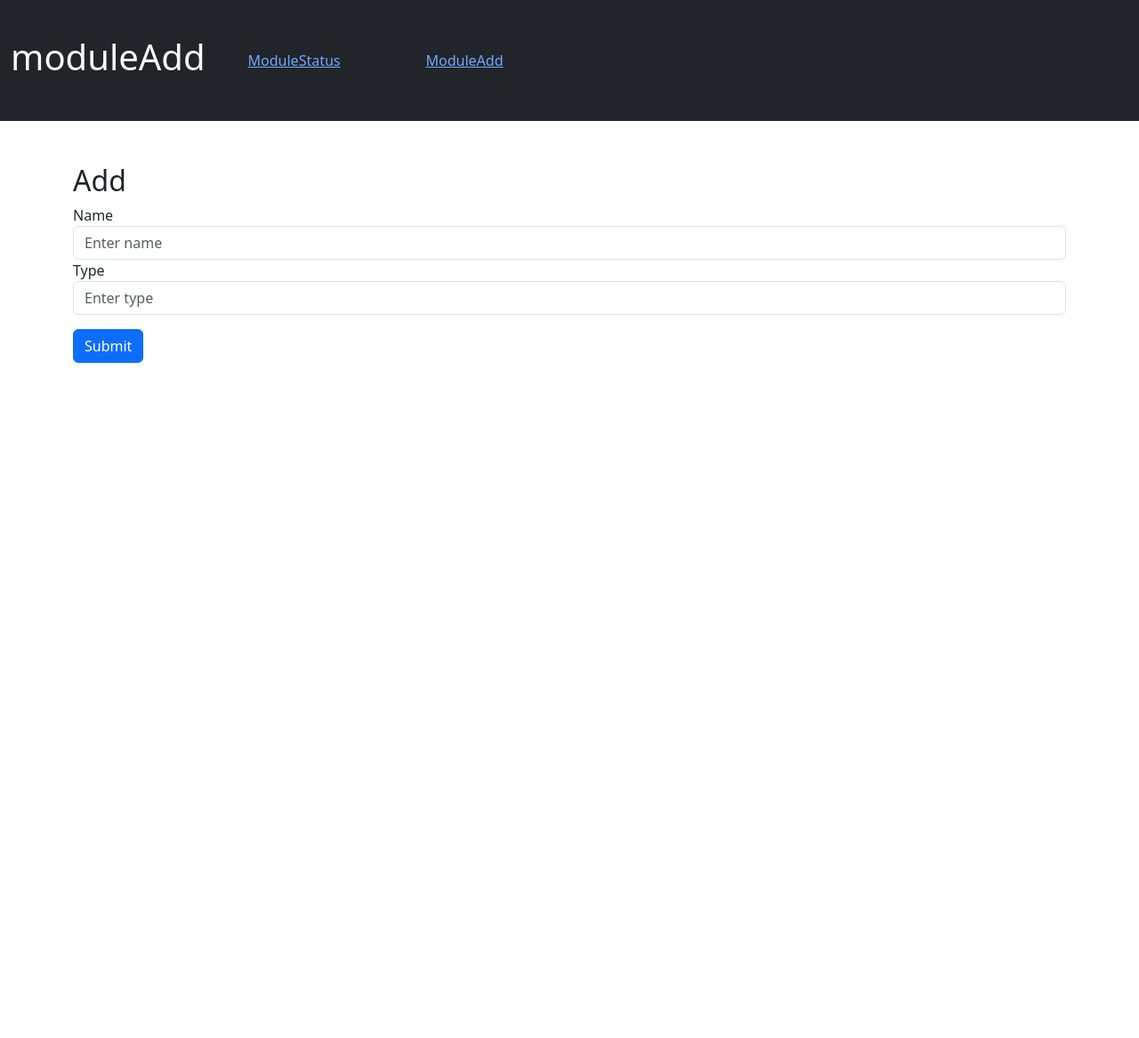
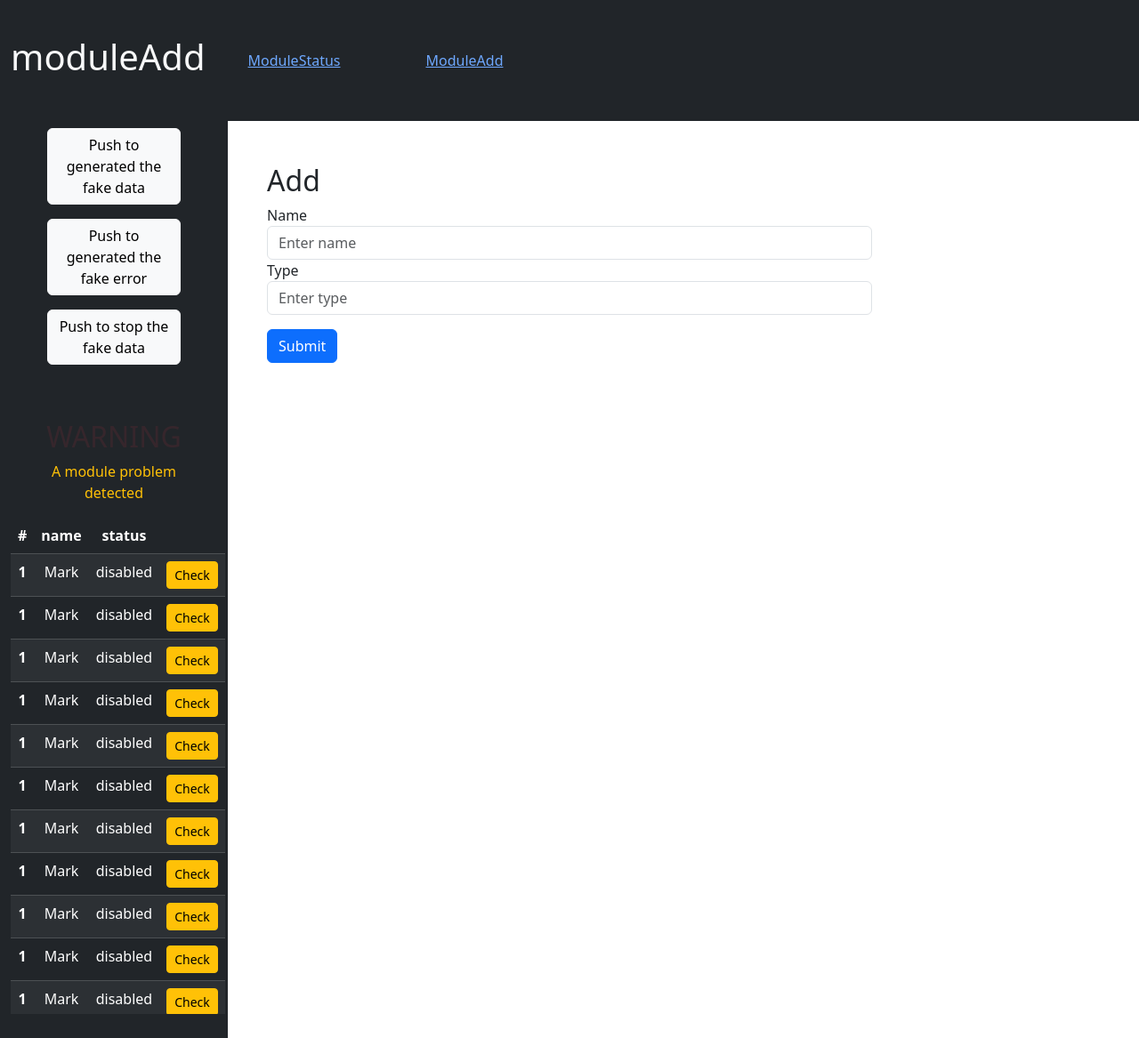
Before and after one commit to evan-azemard/moduleApp, a PHP site: page / in a window 1280 px wide. Shown: the whole page at 89% size. Run offline with PHP 8.4, Linux system fonts and the light colour scheme.

Commit message:
add viewError, add PDO DB, add Datas Form to DB

```diff
--- a/assets/css/style.css
+++ b/assets/css/style.css
@@ -0,0 +1,37 @@
+nav{
+    z-index: 1;
+}
+
+.dashboard{
+    position: fixed;
+    height: 100%;
+    width: 20%;
+    display: flex;
+    flex-direction: column;
+    top: 0;
+}
+
+.contentError{
+    z-index: -1;
+}
+main{
+    width: 55% !important;
+}
+
+
+
+
+/*Animation error*/
+
+@keyframes blink {
+   from,to {
+        opacity: 1;
+    }
+    50% {
+        opacity: 0;
+    }
+}
+
+.blink {
+    animation: blink 2s infinite;
+}
--- a/composer.json
+++ b/composer.json
@@ -11,5 +11,8 @@
             "email": "evan-azemard@laplateforme.io"
         }
     ],
-    "require": {}
+    "require": {
+        "szymach/c-pchart": "^3.0",
+        "phplot/phplot": "^8.0"
+    }
 }
--- /dev/null
+++ b/controller/Bdd.php
@@ -0,0 +1,24 @@
+<?php
+// Connect my db by PDO and use the query here (for simplicity)
+
+class Bdd
+{
+    private $pdo;
+
+    public function __construct(){
+
+        try {
+            return $this->pdo = new PDO('mysql:host=localhost;dbname=moduleapp;charset=utf8', 'root', '');
+        }catch (Exception $e){
+            die($e);
+        }
+    }
+
+    protected function insertData($name, $type){
+        $sql = "INSERT INTO modules (name, type) VALUES (:name, :type)";
+        $stmt = $this->pdo->prepare($sql);
+        $stmt->bindParam(':name', $name);
+        $stmt->bindParam(':type', $type);
+        $stmt->execute();
+    }
+}
--- a/controller/ModuleAdd.php
+++ b/controller/ModuleAdd.php
@@ -1,5 +1,9 @@
 <?php
+//Add a module to my bdd
+include 'Bdd.php';
 
-class ModuleAdd{
-
+class ModuleAdd extends Bdd{
+    public static function addModule($name,$type){
+        (new Bdd)->insertData($name,$type);
+    }
 }
--- a/index.php
+++ b/index.php
@@ -1,8 +1,10 @@
 <?php
 //Return name of the page
+
 include './controller/Rooter.php';
 $page = isset($_GET['page']) ? $_GET['page'] : 'moduleAdd';
-$nameView  = Rooter::route($page);
+$nameView = Rooter::route($page);
+
 ?>
 <!doctype html>
 <html lang="fr">
@@ -12,10 +14,10 @@
           content="width=device-width, user-scalable=no, initial-scale=1.0, maximum-scale=1.0, minimum-scale=1.0">
     <meta http-equiv="X-UA-Compatible" content="ie=edge">
     <title>Document</title>
-    <link rel="stylesheet" href="assets/css/style.css">
     <script type="module" src="assets/js/App.js"></script>
     <link href="https://cdn.jsdelivr.net/npm/bootstrap@5.3.3/dist/css/bootstrap.min.css" rel="stylesheet" integrity="sha384-QWTKZyjpPEjISv5WaRU9OFeRpok6YctnYmDr5pNlyT2bRjXh0JMhjY6hW+ALEwIH" crossorigin="anonymous">
     <script src="https://cdn.jsdelivr.net/npm/bootstrap@5.3.3/dist/js/bootstrap.bundle.min.js" integrity="sha384-YvpcrYf0tY3lHB60NNkmXc5s9fDVZLESaAA55NDzOxhy9GkcIdslK1eN7N6jIeHz" crossorigin="anonymous"></script>
+    <link rel="stylesheet" href="assets/css/style.css">
 </head>
 <header>
     <nav class="navbar navbar-expand-lg bg-dark text-light" data-bs-theme="dark">
@@ -47,5 +49,140 @@
 <main class="container mt-5">
     <?php include $nameView ?>
 </main>
+<div class="dashboard bg-dark container d-flex flex-column justify-content-center pt-5">
+    <div class="row h-25 mt-5 pt-5">
+        <div class="row mx-auto">
+            <div class="col-9 mx-auto mt-5">
+                <button class="btn btn-light" id="startFixtures">Push to generated the fake data</button>
+            </div>
+        </div>
+        <div class="row mt-3 mx-auto">
+            <div class="col-9 mx-auto">
+                <button class="btn btn-light" id="errorFixtures">Push to generated the fake error</button>
+            </div>
+        </div>
+        <div class="row mt-3 mx-auto">
+            <div class="col-9 mx-auto">
+                <button class="btn btn-light" id="endFixtures">Push to stop the fake data</button>
+            </div>
+        </div>
+    </div>
+        <div class="h-75 pt-5 mt-5 row d-block pb-5 contentError">
+            <div class="row mx-auto text-center text-danger mt-5">
+                <h2 class="blink">WARNING</h2>
+            </div>
+            <div class="row text-warning text-center mx-auto"><p>A module problem detected</p></div>
+            <div class="row text-center mx-auto overflow-scroll h-75">
+                <table class="table table-striped table-dark">
+                    <thead>
+                    <tr>
+                        <th scope="col">#</th>
+                        <th scope="col">name</th>
+                        <th scope="col">status</th>
+                        <th scope="col"></th>
+                    </tr>
+                    </thead>
+                    <tbody>
+                    <tr>
+                        <th scope="row">1</th>
+                        <td>Mark</td>
+                        <td>disabled</td>
+                        <td>
+                            <button class="btn btn-warning btn-sm">Check</button>
+                        </td>
+                    </tr>
+                    <tr>
+                        <th scope="row">1</th>
+                        <td>Mark</td>
+                        <td>disabled</td>
+                        <td>
+                            <button class="btn btn-warning btn-sm">Check</button>
+                        </td>
+                    </tr><tr>
+                        <th scope="row">1</th>
+                        <td>Mark</td>
+                        <td>disabled</td>
+                        <td>
+                            <button class="btn btn-warning btn-sm">Check</button>
+                        </td>
+                    </tr><tr>
+                        <th scope="row">1</th>
+                        <td>Mark</td>
+                        <td>disabled</td>
+                        <td>
+                            <button class="btn btn-warning btn-sm">Check</button>
+                        </td>
+                    </tr><tr>
+                        <th scope="row">1</th>
+                        <td>Mark</td>
+                        <td>disabled</td>
+                        <td>
+                            <button class="btn btn-warning btn-sm">Check</button>
+                        </td>
+                    </tr>
+                    <tr>
+                        <th scope="row">1</th>
+                        <td>Mark</td>
+                        <td>disabled</td>
+                        <td>
+                            <button class="btn btn-warning btn-sm">Check</button>
+                        </td>
+                    </tr>
+                    <tr>
+                        <th scope="row">1</th>
+                        <td>Mark</td>
+                        <td>disabled</td>
+                        <td>
+                            <button class="btn btn-warning btn-sm">Check</button>
+                        </td>
+                    </tr><tr>
+                        <th scope="row">1</th>
+                        <td>Mark</td>
+                        <td>disabled</td>
+                        <td>
+                            <button class="btn btn-warning btn-sm">Check</button>
+                        </td>
+                    </tr><tr>
+                        <th scope="row">1</th>
+                        <td>Mark</td>
+                        <td>disabled</td>
+                        <td>
+                            <button class="btn btn-warning btn-sm">Check</button>
+                        </td>
+                    </tr>
+                    <tr>
+                        <th scope="row">1</th>
+                        <td>Mark</td>
+                        <td>disabled</td>
+                        <td>
+                            <button class="btn btn-warning btn-sm">Check</button>
+                        </td>
+                    </tr><tr>
+                        <th scope="row">1</th>
+                        <td>Mark</td>
+                        <td>disabled</td>
+                        <td>
+                            <button class="btn btn-warning btn-sm">Check</button>
+                        </td>
+                    </tr><tr>
+                        <th scope="row">1</th>
+                        <td>Mark</td>
+                        <td>disabled</td>
+                        <td>
+                            <button class="btn btn-warning btn-sm">Check</button>
+                        </td>
+                    </tr>
+
+
+
+
+
+
+                    </tbody>
+                </table>
+            </div>
+        </div>
+    </div>
+</div>
 </body>
 </html>
--- a/view/moduleAdd.php
+++ b/view/moduleAdd.php
@@ -1,12 +1,18 @@
+<?php
+
+include './controller/ModuleAdd.php';
+if(isset($_POST['name']) && isset($_POST['type'])) ModuleAdd::addModule($_POST['name'], $_POST['type']);
+
+?>
 <h2>Add</h2>
-<form>
+<form method="post">
     <div class="form-group">
         <label for="name">Name</label>
-        <input type="text" class="form-control" id="name" aria-description="enter the name of the module" placeholder="Enter name">
+        <input type="text" name="name" class="form-control" id="name" aria-description="enter the name of the module" placeholder="Enter name">
     </div>
     <div class="form-group">
         <label for="type">Type</label>
-        <input type="text" class="form-control" id="type" placeholder="Enter type">
+        <input type="text" name="type" class="form-control" id="type" placeholder="Enter type">
     </div>
     <button type="submit" class="btn btn-primary mt-3">Submit</button>
 </form>
--- a/view/moduleStatus.php
+++ b/view/moduleStatus.php
@@ -1,3 +1,9 @@
+<?php
+include './controller/ModuleStatus.php';
+$image_url = ModuleStatus::getPlot();
+
+?>
+<!--<img src="--><?php //echo $image_url; ?><!--" alt="Graphique" />-->
 <h2>Choice module</h2>
 <form method="post" class="mb-5">
     <div class="form-group">
```
Also changed, not shown: controller/ModuleStatus.php (+59 -0 lines), 1 other file.
